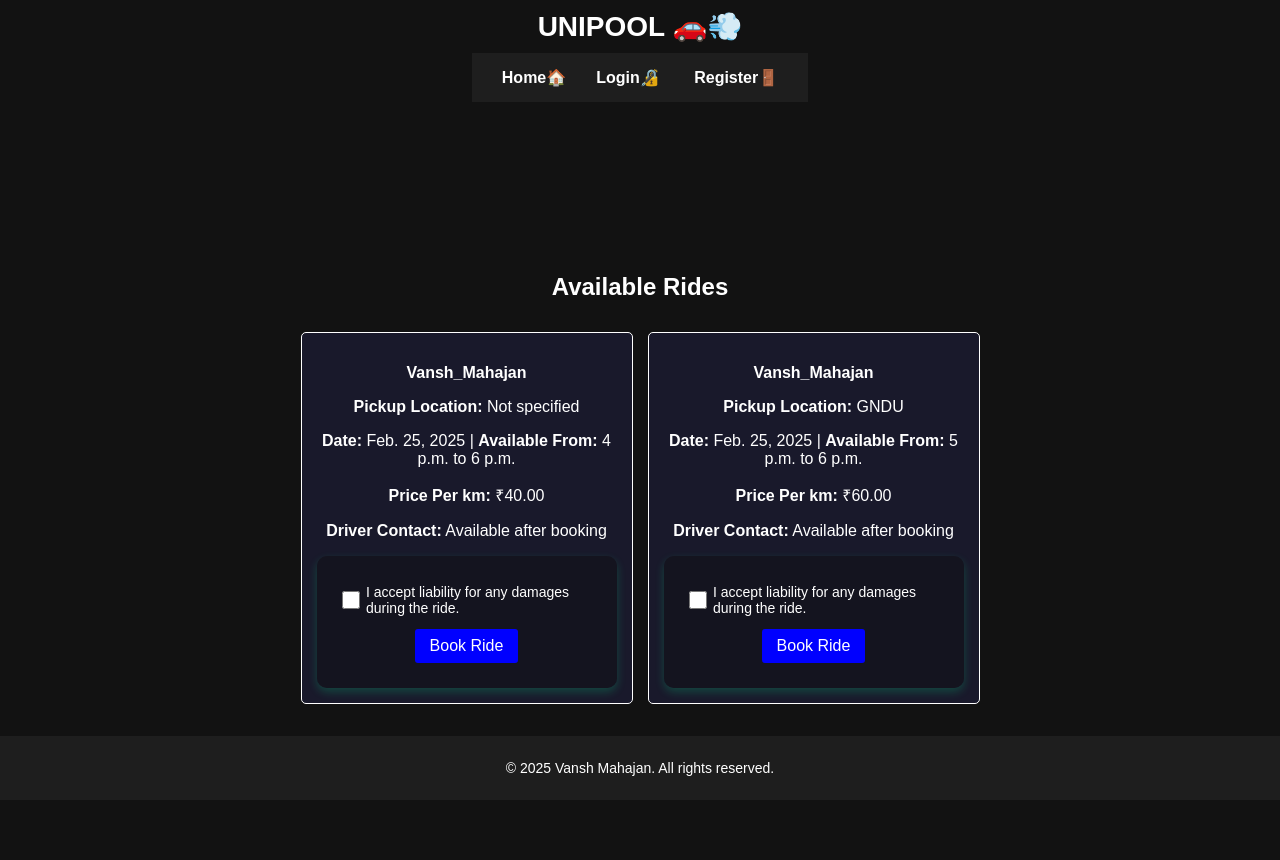
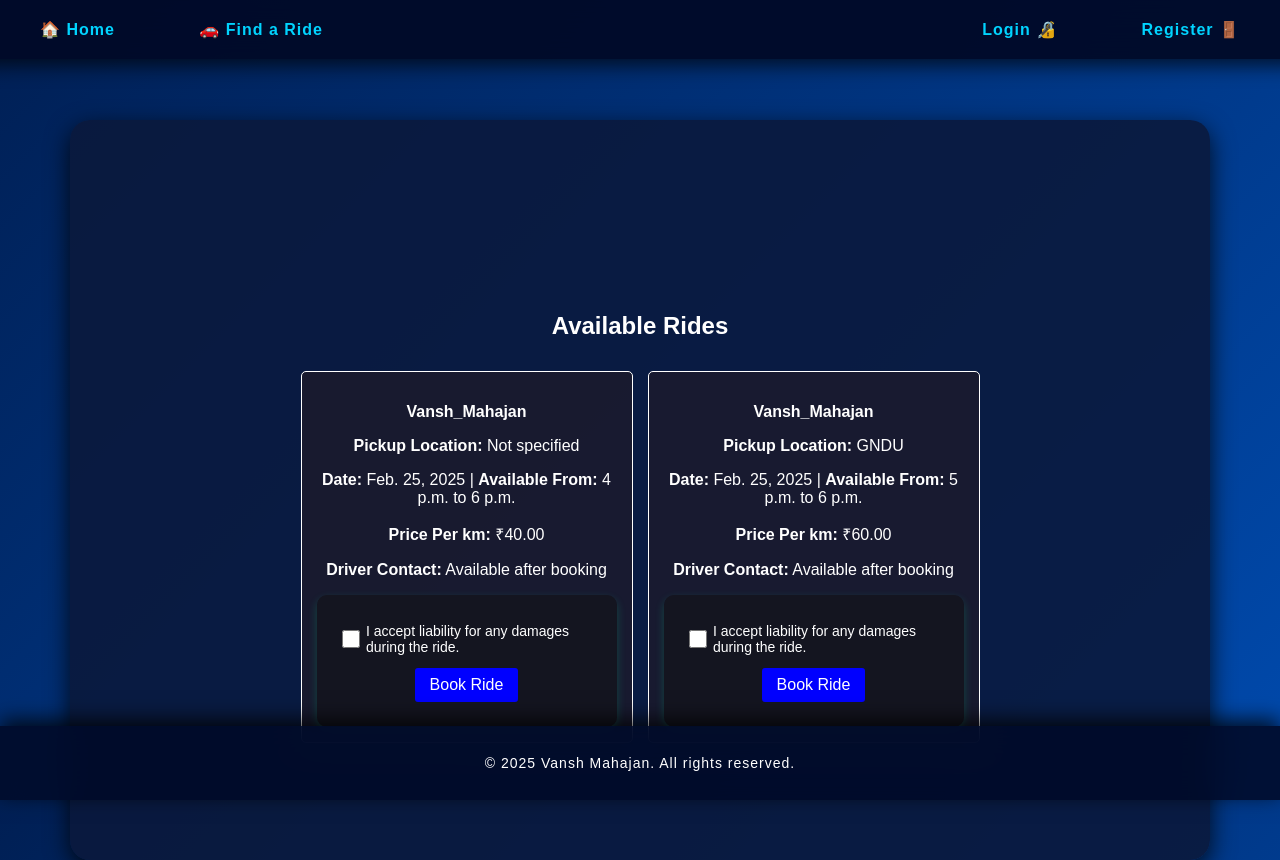
Before and after one commit to vansh16-code/UniPool, a Django app: page /rides/ in a window 1280 px wide. Before the commit the page ends 776 px from the top, so only its background shows below. Run offline with Django 5.2, Linux system fonts and the light colour scheme; data comes from the database, SQL or seed files in the repository; data that the repository does not hold is empty.

Commit message:
updated css

```diff
--- a/unipool/templates/unipool/base.html
+++ b/unipool/templates/unipool/base.html
@@ -4,89 +4,129 @@
 <head>
     <meta charset="UTF-8">
     <meta name="viewport" content="width=device-width, initial-scale=1.0">
-    <title>Vehicle Pooling</title>
+    <title>UniPool - Vehicle Pooling System</title>
     <link rel="stylesheet" href="{% static 'unipool/styles.css' %}">
     <style>
         body {
-            font-family: Arial, sans-serif;
+            font-family: 'Poppins', sans-serif;
             margin: 0;
             padding: 0;
-            background-color: #121212;
+            background: linear-gradient(135deg, #001F54, #004AAD);
             color: white;
             display: flex;
             flex-direction: column;
             min-height: 100vh;
         }
+
+        /* ================================
+            ✅ GNDU Blue Navbar Design
+        =================================== */
         nav {
-            background-color: #1e1e1e;
-            padding: 15px;
+            background: rgba(0, 10, 40, 0.95);
+            backdrop-filter: blur(15px);
+            padding: 20px 50px;
             display: flex;
             justify-content: space-between;
             align-items: center;
+            box-shadow: 0 6px 20px rgba(0, 0, 0, 0.7);
+            position: fixed;
+            width: 100%;
+            top: 0;
+            z-index: 1000;
         }
+
         nav a {
-            color: white;
+            color: #00D4FF;
             text-decoration: none;
-            margin: 0 15px;
+            margin: 0 20px;
+            font-weight: 600;
+            font-size: 16px;
+            letter-spacing: 1px;
+            transition: 0.4s;
+            padding: 10px 20px;
+            border-radius: 10px;
+        }
+
+        nav a:hover {
+            background: rgba(0, 212, 255, 0.2);
+            color: #00FFFF;
+            box-shadow: 0 0 15px rgba(0, 212, 255, 0.9);
+            transform: scale(1.1);
+        }
+
+        /* ================================
+            ✅ Welcome Message Design
+        =================================== */
+        .welcome-text {
+            color: #00FF99;
+            font-size: 18px;
             font-weight: bold;
+            animation: fadeIn 1.5s ease-in-out;
         }
-        nav a:hover {
-            color: #00bfff;
+
+        @keyframes fadeIn {
+            from {
+                opacity: 0;
+                transform: translateY(-15px);
             }
-        .messages {
-            list-style: none;
-            padding: 10px;
-            margin: 0;
+            to {
+                opacity: 1;
+                transform: translateY(0);
             }
-        .success {
-            color: green;
         }
-        .warning {
-            color: orange;
-        }
-        .error {
-            color: red;
-        }
+
+        /* ================================
+            ✅ Page Container
+        =================================== */
         .container {
-            padding: 20px;
-            max-width: 800px;
+            padding: 50px 20px;
+            max-width: 1100px;
             margin: auto;
+            text-align: center;
+            background: rgba(10, 25, 60, 0.9);
+            box-shadow: 0 8px 25px rgba(0, 0, 0, 0.8);
+            border-radius: 20px;
+            margin-top: 120px;
             flex: 1;
         }
+
+        /* ================================
+            ✅ Footer Design
+        =================================== */
         footer {
-            position: fixed;
-            bottom: 0;
-            width: 100%;
-            background-color: #1e1e1e;
-            color: white;
+            background: rgba(0, 10, 40, 0.9);
             text-align: center;
-            padding: 10px 0;
+            padding: 15px 0;
             font-size: 14px;
-            font-family: Arial, sans-serif;
+            letter-spacing: 1px;
+            box-shadow: 0 -6px 20px rgba(0, 0, 0, 0.8);
+            backdrop-filter: blur(15px);
+            margin-top: auto;
         }
     </style>
 </head>
 <body>
-    <header>
-        <h1 style="text-align: center; font-size: 28px; margin: 10px 0; color: white;">
-            UNIPOOL 🚗💨
-        </h1>
-    </header>
+
+<!-- ✅ Navigation Bar -->
 <nav>
     <div>
-            <a href="{% url 'ride_list' %}">Home🏠</a>
+        <a href="{% url 'landing_page' %}">🏠 Home</a>
+        <a href="{% url 'ride_list' %}">🚗 Find a Ride</a>
+        {% if user.is_authenticated %}
+            <a href="{% url 'post_ride' %}">🚘 Post a Ride</a>
+        {% endif %}
     </div>
     <div>
         {% if user.is_authenticated %}
-                <a href="{% url 'post_ride' %}">Post a Ride🚘</a>
-                <a href="{% url 'logout' %}">Logout👋</a>
+            <a href="{% url 'logout' %}">Logout 👋</a>
         {% else %}
-                <a href="{% url 'login' %}">Login🔏</a>
-                <a href="{% url 'register' %}">Register🚪</a>
+            <a href="{% url 'login' %}">Login 🔏</a>
+            <a href="{% url 'register' %}">Register 🚪</a>
         {% endif %}
     </div>
 </nav>
 
+<!-- ✅ Success/Warning/Error Messages -->
 {% if messages %}
     <ul class="messages">
         {% for message in messages %}
@@ -95,10 +135,13 @@
     </ul>
 {% endif %}
 
+<!-- ✅ Page Content -->
 <div class="container">
-        {% block content %}{% endblock %}
+    {% block content %}
+    {% endblock %}
 </div>
 
+<!-- ✅ Footer -->
 <footer>
     <p>&copy; 2025 Vansh Mahajan. All rights reserved.</p>
 </footer>
```
Lines whose indentation alone changed are shown as unchanged.
